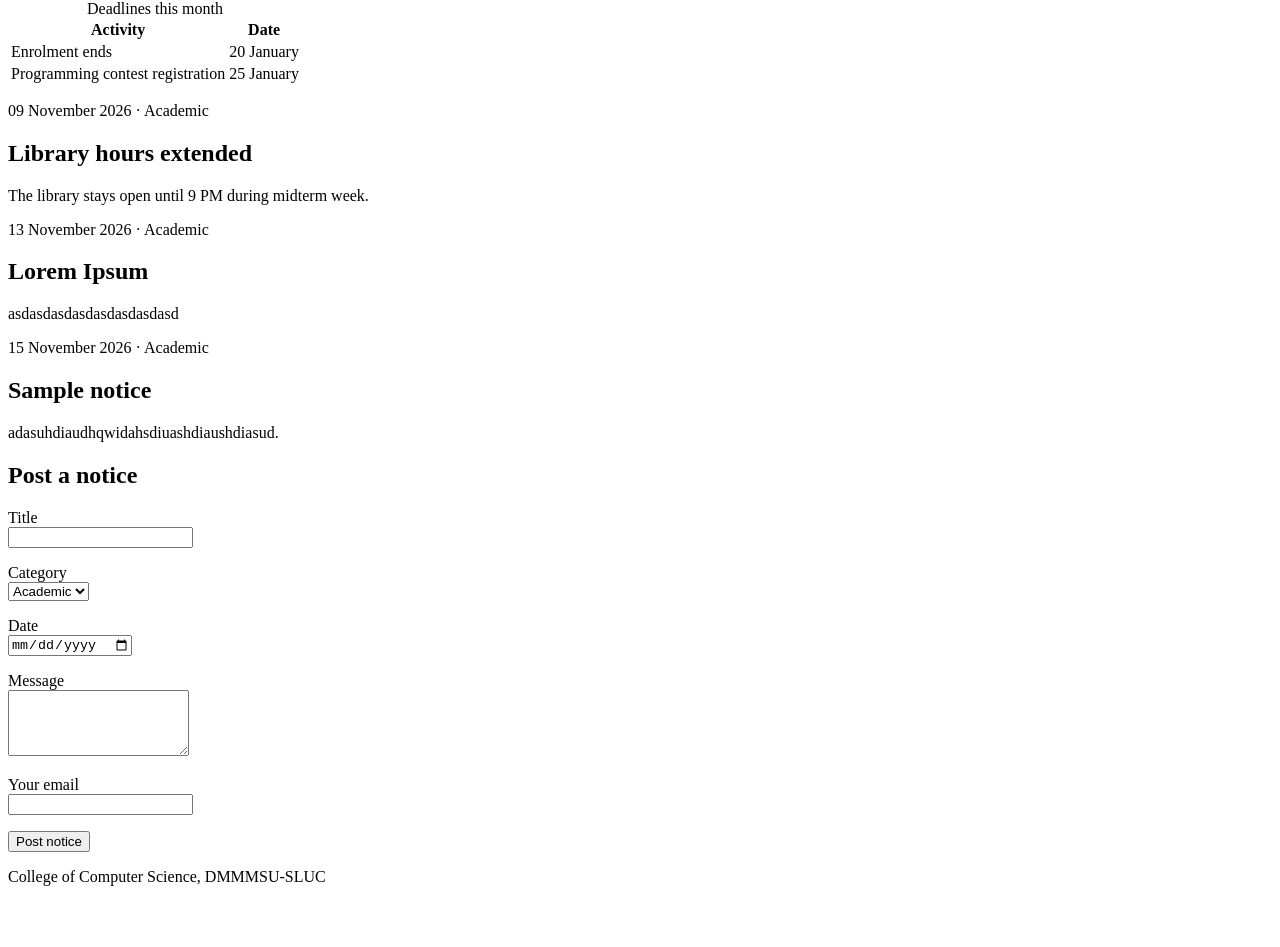
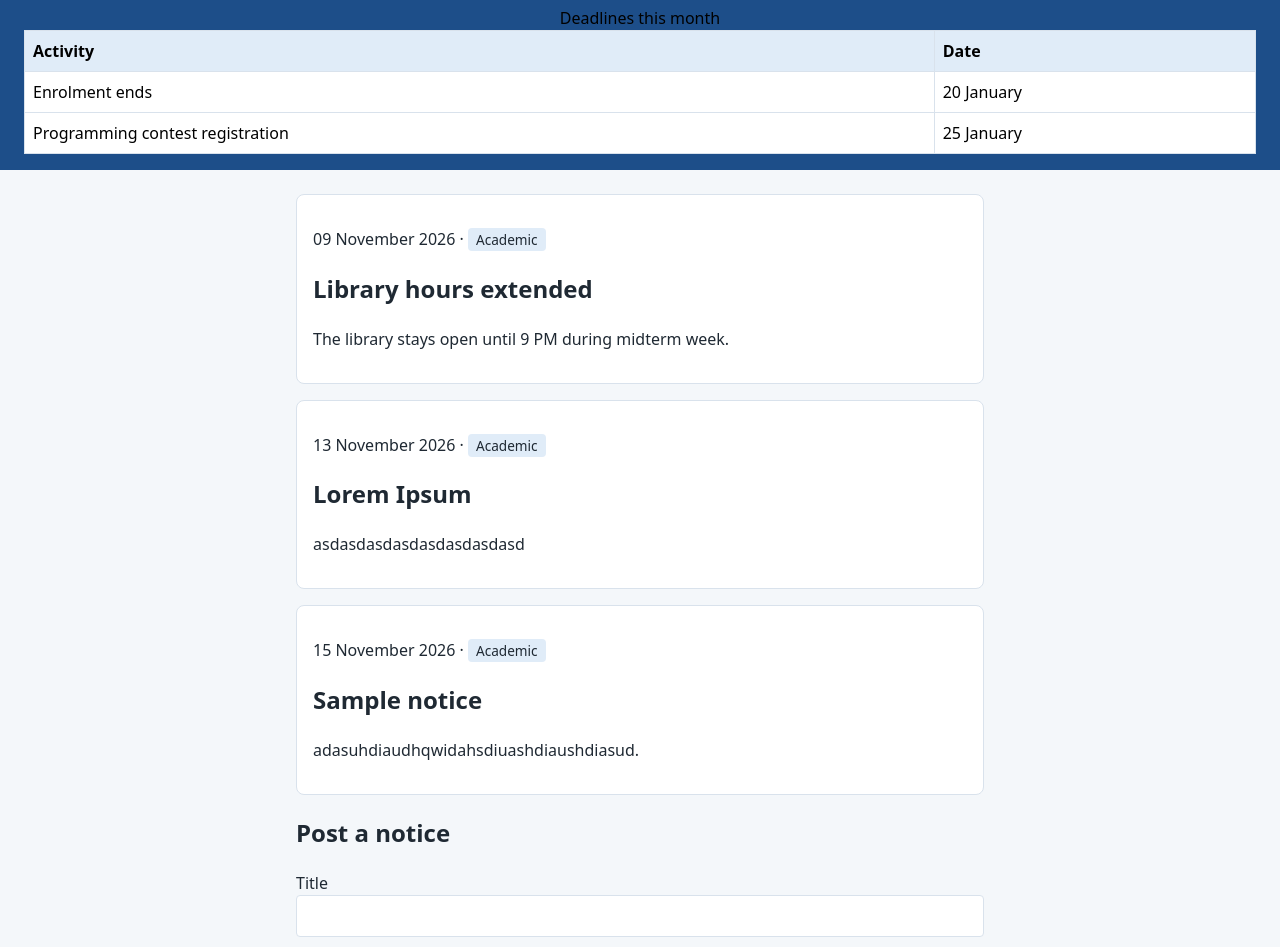
Before and after one commit to lawris19/Web-Programming-Activities1, a plain HTML site: page index.html in a window 1280 px wide. Shown: the part 201-1148 px from the top of the page. Before the commit the page ends 1103 px from the top, so only its background shows below. Drawn offline with Linux system fonts and the light colour scheme.

Commit message:
Add external stylesheet with variables

```diff
--- a/index.html
+++ b/index.html
@@ -4,6 +4,7 @@
   <meta charset="utf-8">
   <meta name="viewport" content="width=device-width, initial-scale=1">
   <title>Campus Notices</title>
+  <link rel="stylesheet" href="./styles.css">
 </head>
 <body>
   <header>
--- a/styles.css
+++ b/styles.css
@@ -0,0 +1,81 @@
+:root {
+  --brand: #1d4e89;
+  --brand-soft: #e0ecf8;
+  --surface: #ffffff;
+  --page: #f4f7fa;
+  --text: #1f2933;
+  --border: #d9e2ec;
+  --radius: 8px;
+}
+
+* { box-sizing: border-box; }
+
+body {
+  font-family: system-ui, sans-serif;
+  font-size: 1rem;
+  line-height: 1.5;
+  margin: 0;
+  background: var(--page);
+  color: var(--text);
+}
+
+header {
+  background: var(--brand);
+  color: white;
+  padding: 16px 24px;
+}
+
+main {
+  max-width: 720px;
+  margin: 24px auto;
+  padding: 0 16px;
+}
+
+.notice {
+  background: var(--surface);
+  border: 1px solid var(--border);
+  border-radius: var(--radius);
+  padding: 16px;
+  margin-bottom: 16px;
+}
+
+.tag {
+  background: var(--brand-soft);
+  border-radius: 4px;
+  padding: 2px 8px;
+  font-size: 0.85rem;
+}
+
+footer {
+  text-align: center;
+  padding: 16px;
+}
+
+nav ul { list-style: none; margin: 0; padding: 0; }
+nav li { display: inline-block; margin-right: 16px; }
+nav a { color: white; text-decoration: none; }
+nav a:hover { text-decoration: underline; }
+
+table { border-collapse: collapse; width: 100%; background: var(--surface); color: black }
+th, td { border: 1px solid var(--border); padding: 8px; text-align: left; }
+th { background: var(--brand-soft); }
+
+input, select, textarea {
+  width: 100%;
+  padding: 8px;
+  border: 1px solid var(--border);
+  border-radius: 4px;
+  font: inherit;
+}
+input:focus, select:focus, textarea:focus { outline: 3px solid var(--brand); }
+
+button {
+  background: var(--brand);
+  color: white;
+  border: 0;
+  border-radius: var(--radius);
+  padding: 10px 20px;
+  font: inherit;
+  cursor: pointer;
+}
+button:hover { background: #163b69; }
```
